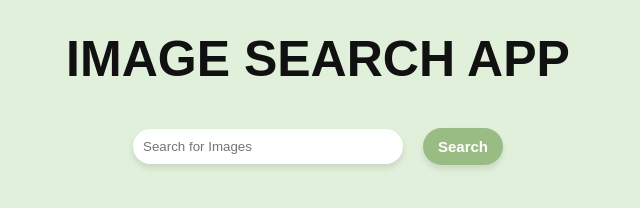
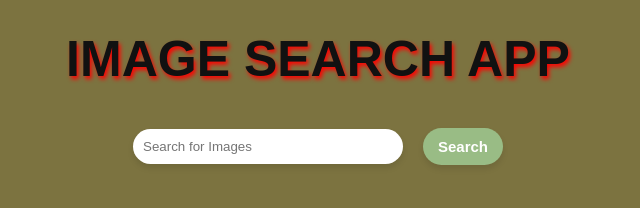
Before and after one commit to Arifansari8299/image-search-app, a plain HTML site: page index.html in a window 1280 px wide. Shown: the whole page, without its empty margins (322-962 px from the left). Drawn offline with Linux system fonts and the light colour scheme.

Commit message:
some changes in ui

```diff
--- a/style.css
+++ b/style.css
@@ -1,6 +1,6 @@
 body {
     font-family: 'Arial',sans-serif;
-    background-color: #e1f0da;
+    background-color: #7c7340;
     margin: 0;
     padding: 0;
 }
@@ -14,6 +14,7 @@ body {
     text-transform: uppercase;
     font-size: 50px;
     margin: 30px;
+    text-shadow: 2px 3px 4px red;
 }
 
 .search-container {
```
